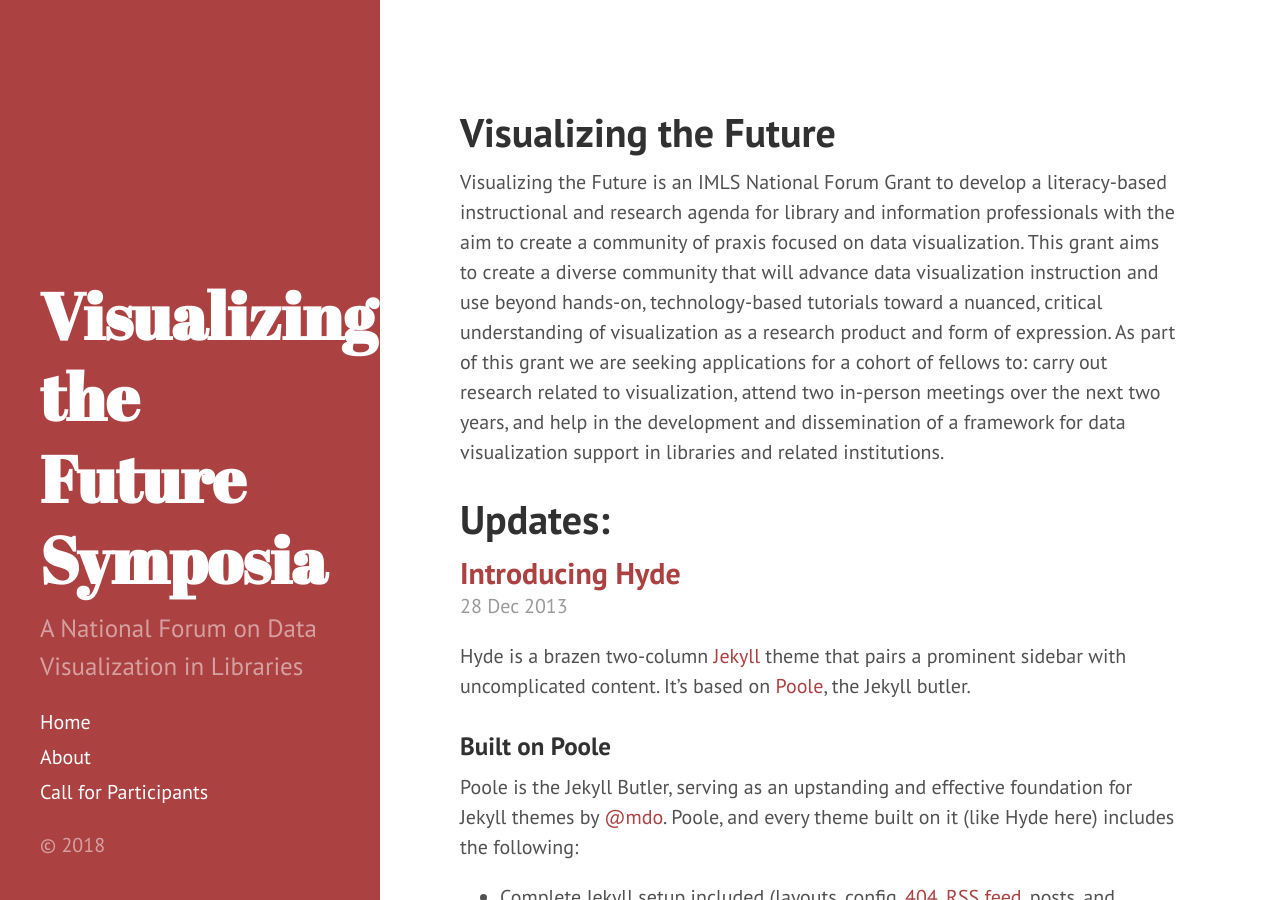
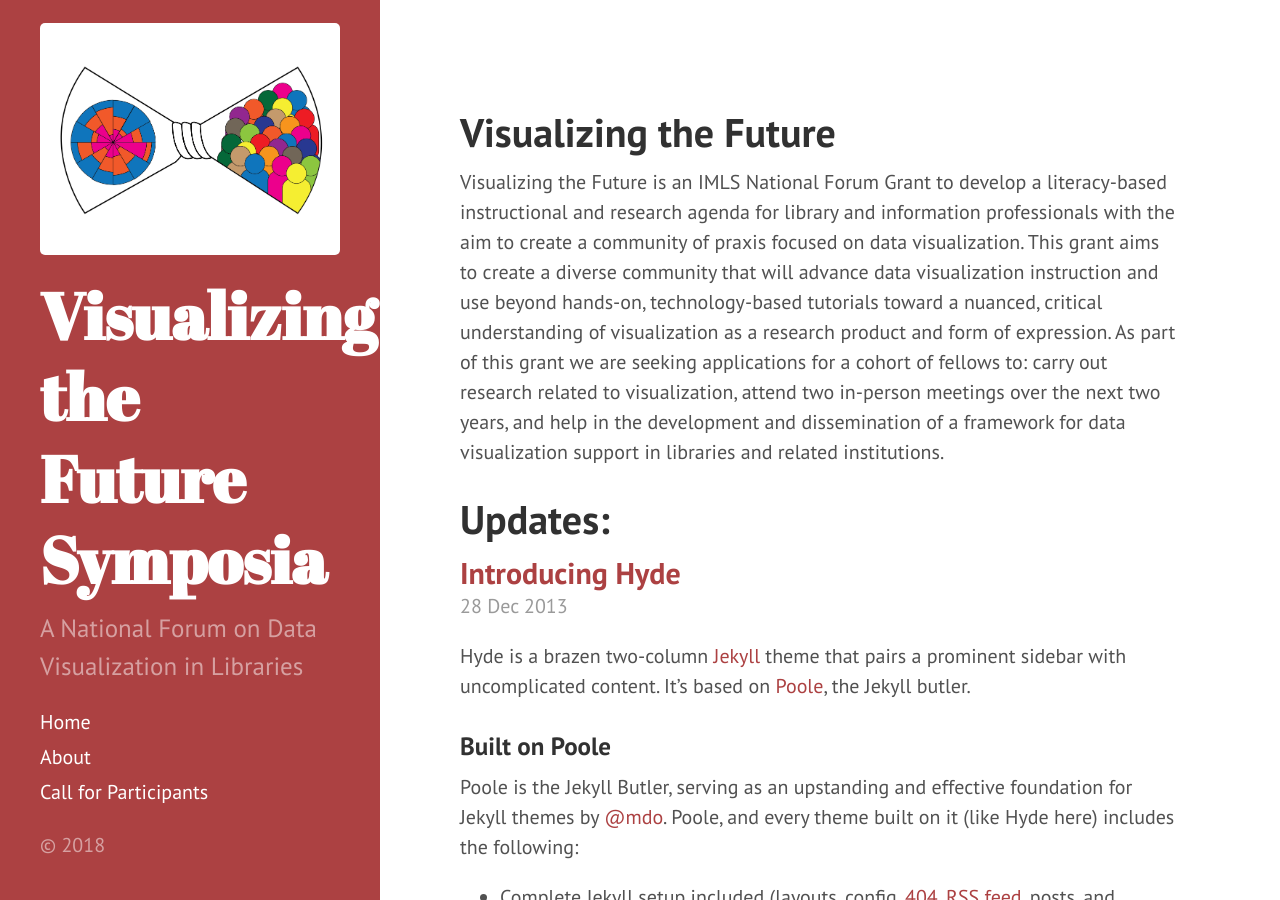
Before and after one commit to visualizingthefuture/visualizingthefuture.github.io, a Jekyll site: the page built from index.html, in a window 1280 px wide and 900 px high. Built offline with Jekyll 4.4.1, drawn with Linux system fonts in a browser that asks for light colours; the list of posts is cut into pages by our own code.

Commit message:
Update sidebar.html

```diff
--- a/_includes/sidebar.html
+++ b/_includes/sidebar.html
@@ -1,6 +1,7 @@
 <div class="sidebar">
   <div class="container sidebar-sticky">
     <div class="sidebar-about">
+      <img align="middle" src="https://raw.githubusercontent.com/visualizingthefuture/visualizingthefuture.github.io/master/images/bowtie-01.png" alt="bowtie" />
       <h1>
         <a href="{{ site.baseurl }}">
           {{ site.title }}
```
